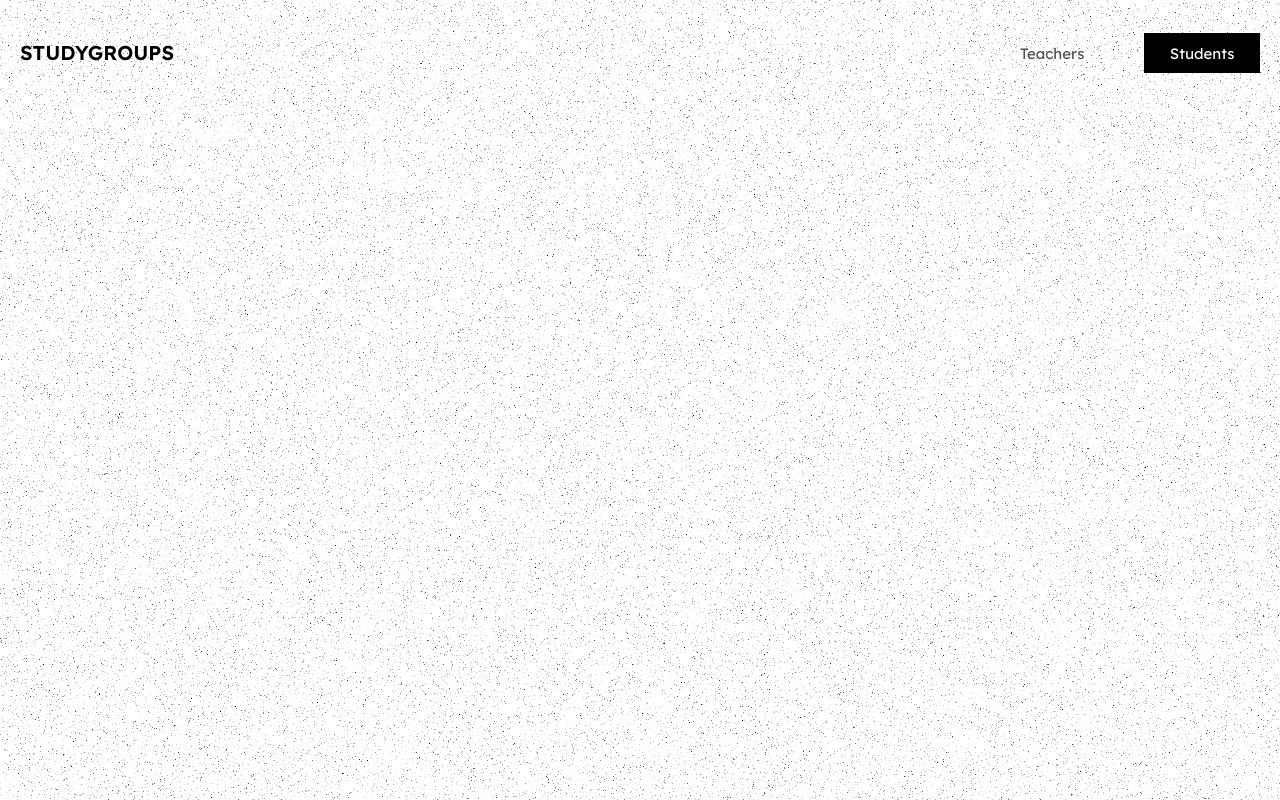
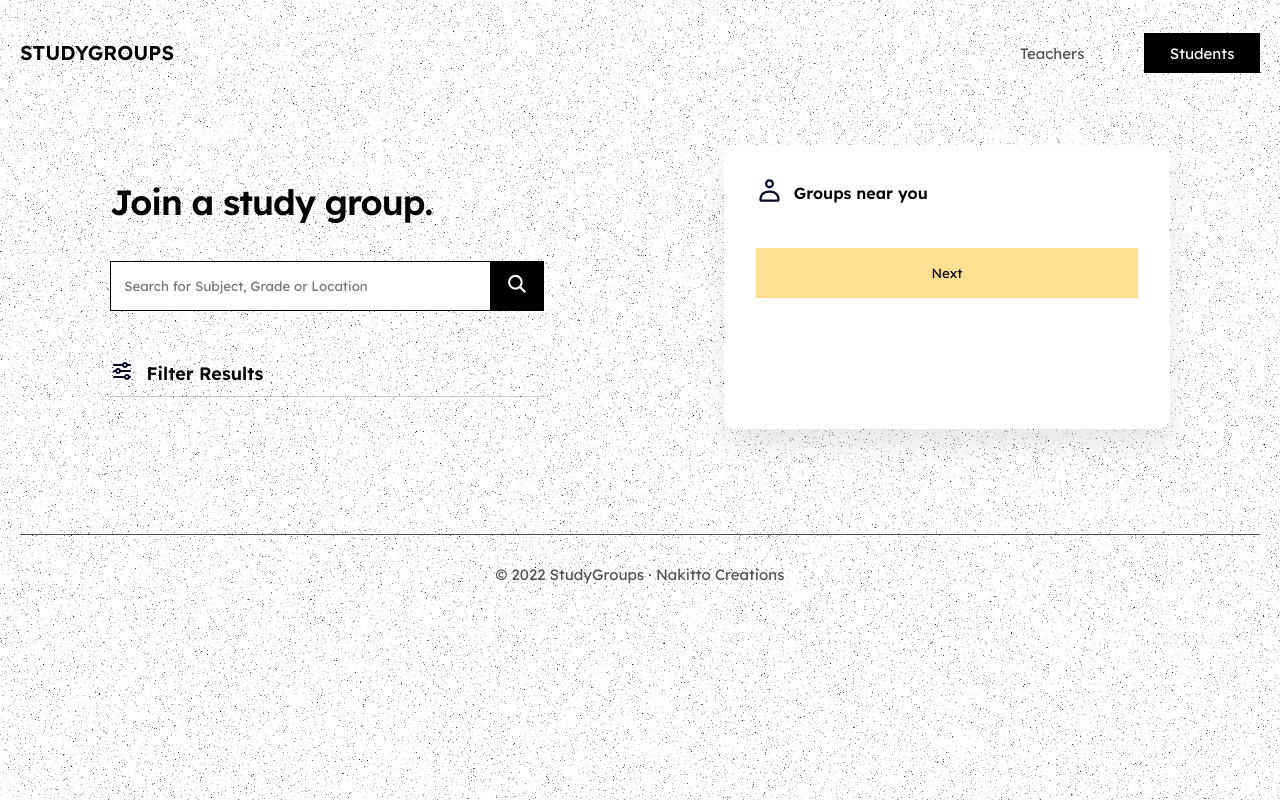
Before and after one commit to Cathella/study__groups, a React (Create React App) app: page /groups in a window 1280 px wide. Built offline with nearby package versions, Linux system fonts and the light colour scheme.

Commit message:
Add groups, new groups filter

```diff
--- a/src/App.js
+++ b/src/App.js
@@ -10,6 +10,7 @@ import Address from "./pages/Address";
 import TeacherDashboard from './pages/teachers/Dashboard';
 import StudentDashboard from './pages/students/Dashboard';
 import NewGroup from './pages/teachers/NewGroup';
+import Groups from './pages/Groups';
 import Nav from './components/Nav';
 
 const App = () => {
@@ -29,6 +30,7 @@ const App = () => {
           <Route path="teachers/newgroup" element={<NewGroup />} />
           <Route path="students/signup" element={<StudentSignup />} />
           <Route path="students/login" element={<StudentLogin />} />
+          <Route path="/groups" element={<Groups />} />
         </Routes>
       </div>
     </BrowserRouter>
--- a/src/index.css
+++ b/src/index.css
@@ -123,7 +123,7 @@ li a {
   font-weight: 600;
 }
 
-.home-form input {
+.group-search input {
   height: 50px;
   border-radius: 12px;
   border: 1.5px solid #000000;
--- /dev/null
+++ b/src/pages/Groups.css
@@ -0,0 +1,12 @@
+#search-form input {
+  background: #ffffff;
+  border-radius: 0;
+}
+
+#search-form button {
+  border-radius: 0;
+}
+
+#filter-heading {
+  margin-top: 3em;
+}
--- /dev/null
+++ b/src/pages/Groups.js
@@ -0,0 +1,49 @@
+import Footer from '../components/Footer';
+import UserIcon from '../img/User.svg'
+import SearchIcon from '../img/Search.svg'
+import FilterIcon from '../img/Filter.svg'
+import './Groups.css'
+
+function Groups() {
+  return (
+    <>
+    <div className='home-container'>
+      <section className='signup-details'>
+        <h2>Join a study group.</h2>
+        <form>
+          <div className='group-search' id='search-form'>
+            <input type='text' placeholder='Search for Subject, Grade or Location' />
+            <button type='submit'>
+              <img src={SearchIcon} alt='' />
+            </button>
+          </div>
+        </form>
+        <div className='dash-heading' id='filter-heading'>
+          <h4>
+            <span>
+              <img src={FilterIcon} alt='' />
+            </span>
+            <span className='text'>Filter Results</span>
+          </h4>
+        </div>
+      </section>
+      <section className='signup-form'>
+        <div className='form-content'>
+          <h4>
+            <span>
+              <img src={UserIcon} alt='' />
+            </span>
+            <span className='text'>Groups near you</span>
+          </h4>
+          <button type='submit'>
+            Next
+          </button>
+        </div>
+      </section>
+    </div>
+    <Footer />
+    </>
+  )
+}
+
+export default Groups
--- a/src/pages/teachers/Dashboard.js
+++ b/src/pages/teachers/Dashboard.js
@@ -40,7 +40,7 @@ export default function Dashboard() {
             <p>+256750123456</p>
           </div>
           <div className='dash-link'>
-            <Link to=''>
+            <Link to='/teachers/newgroup'>
               <img src={PlusIcon} alt='' />
               <p>Add Study Group</p>
             </Link>
--- a/src/pages/teachers/NewGroup.js
+++ b/src/pages/teachers/NewGroup.js
@@ -1,7 +1,46 @@
-import React from 'react'
+import UserIcon from '../../img/User.svg'
+import Footer from '../../components/Footer'
 
 export default function NewGroup() {
   return (
-    <div>NewGroup</div>
+    <>
+    <div className='home-container'>
+      <section className='signup-details'>
+        <h2>Create a Study Group</h2>
+        <p>
+          Coach students online or in-person.
+          Create a study group and invite students to join.
+        </p>
+      </section>
+      <section className='signup-form'>
+        <form>
+          <div className='form-content'>
+            <h4>
+              <span>
+                <img src={UserIcon} alt='' />
+              </span>
+              <span className='text'>New Study Group</span>
+            </h4>
+            <div className='form-field'>
+              <label>Group Name</label>
+              <input type='text' />
+            </div>
+            <div className='form-field'>
+              <label>Subject</label>
+              <input type='text' />
+            </div>
+            <div className='form-field'>
+              <label>Grade</label>
+              <input type='text' />
+            </div>
+            <button type='submit'>
+              Create Group
+            </button>
+          </div>
+        </form>
+      </section>
+    </div>
+    <Footer />
+    </>
   )
 }
```
Also changed, not shown: src/img/Filter.svg (added).
